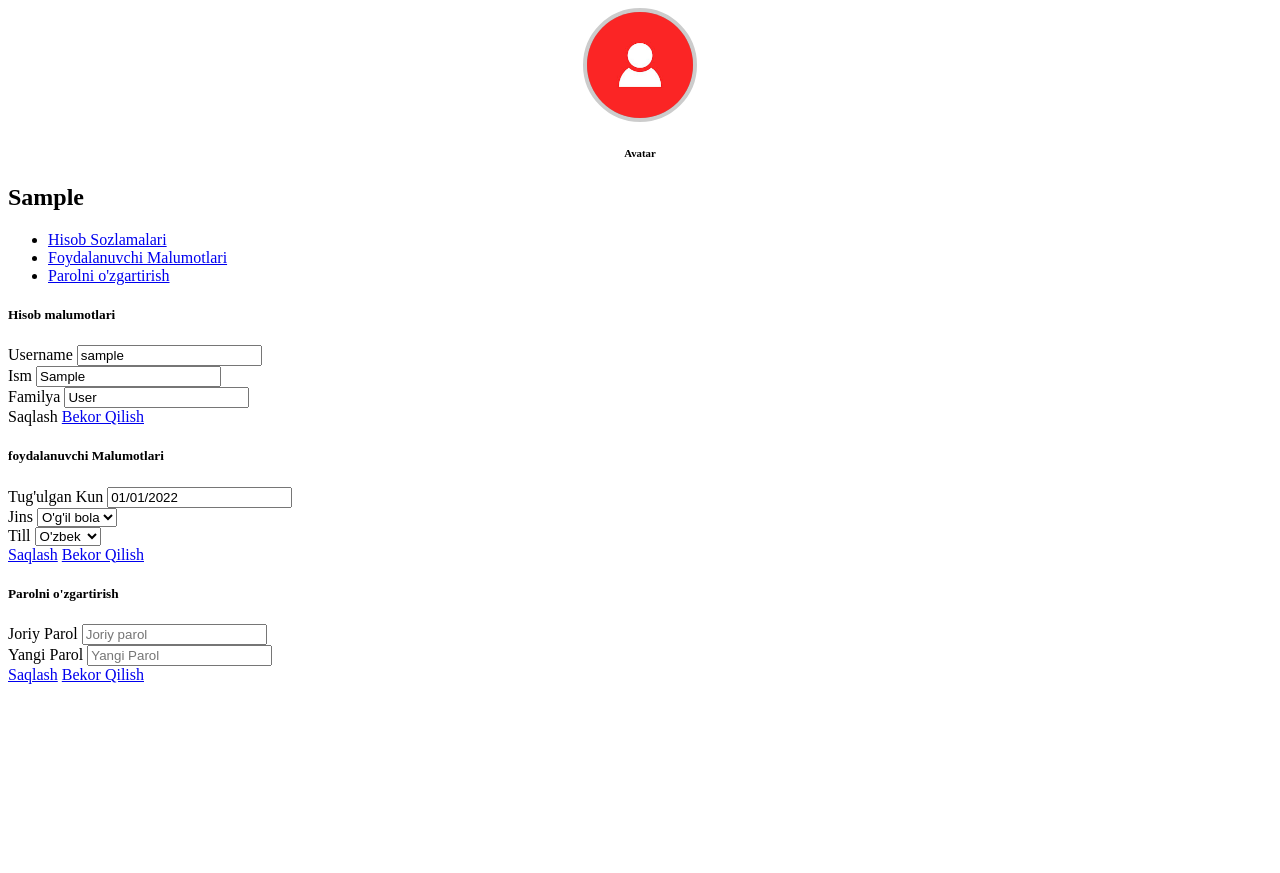
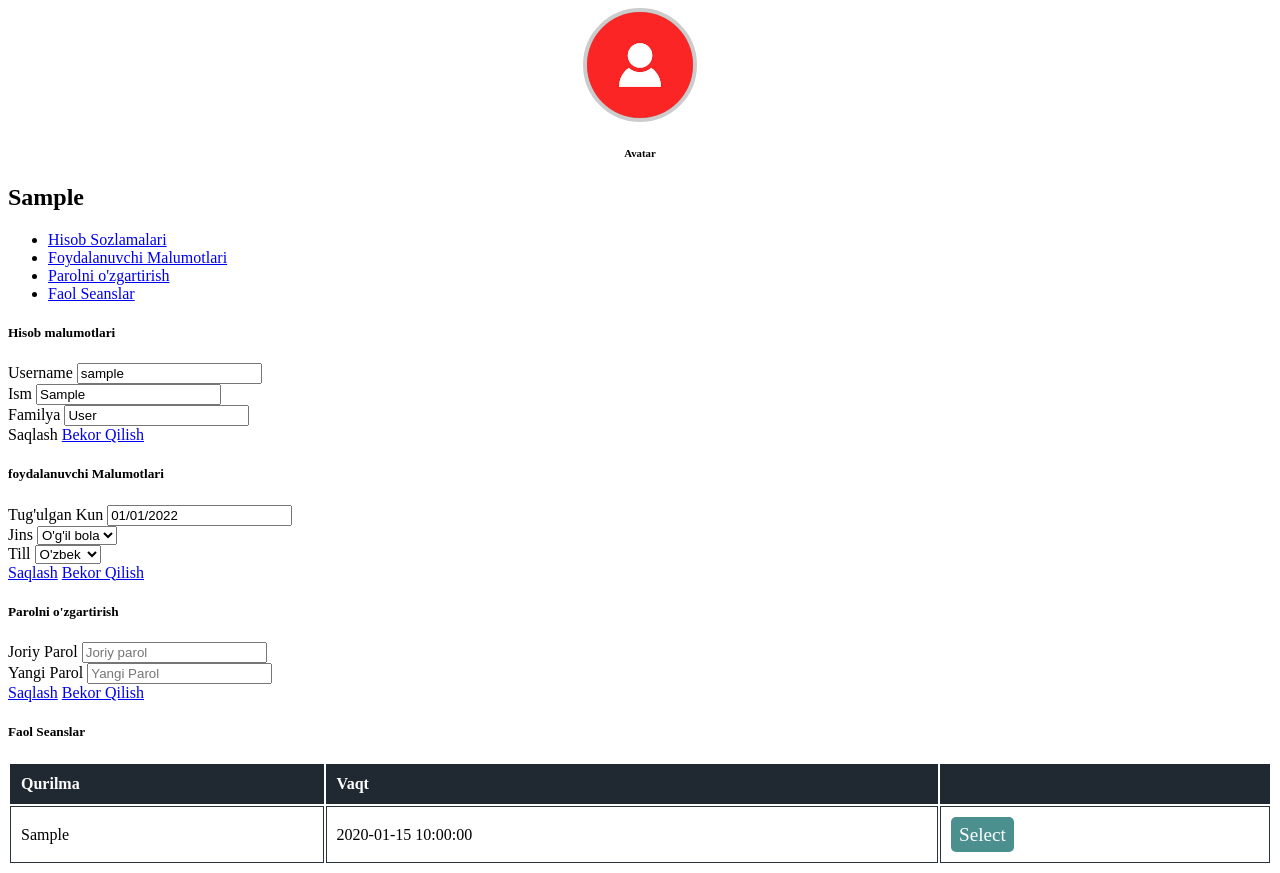
Before and after one commit to ExcelentProgrammer/UzFilm_01, a PHP site: template App/View/User/Account.php in a window 1280 px wide. Before the commit the page ends 684 px from the top, so only its background shows below. Run offline with PHP 8.4, Linux system fonts and the light colour scheme; the template is opened without the code that fills it: most values are stand-ins (such as "Sample title", 1, 10 or a date in 2020); some libraries are stand-ins or nearby versions.

Commit message:
login
avtomatik login token orqali kirishga o'zgardi endi avtomatik loginni boshqarish mumkun faol seanslarni kuzatish || o'chirish

```diff
--- a/App/Controller/HomeController.php
+++ b/App/Controller/HomeController.php
@@ -80,6 +80,7 @@ class HomeController extends HomeModel
 	{
 		$AccountModel = new AccountModel();
 		$UserData = $AccountModel->UserData();
+		$Seanslar = $AccountModel->Seans($_SESSION['ID']);
 		require_once ROOT_PATH . "/App/View/User/Account.php";
 	}
 
--- a/App/Model/AccountModel.php
+++ b/App/Model/AccountModel.php
@@ -15,4 +15,8 @@ class AccountModel extends DB
         }
 
     }
+    function Seans($ID){
+        $res = mysqli_query($this->con(),"SELECT * FROM token WHERE UserID='$ID'");
+        return mysqli_fetch_all($res,MYSQLI_ASSOC);
+    }
 }
--- a/App/View/User/Account.php
+++ b/App/View/User/Account.php
@@ -1,3 +1,5 @@
+<link rel="stylesheet" href="Assets/css/Seans.css">
+<script src="Assets/js/seans.js"></script>
 <style>
     /*Profile Pic Start*/
     .picture-container {
@@ -87,7 +89,8 @@
                 </div>
                 <!-- Col End -->
                 <div class="col-md -10">
-                    <h2><?= /** @var array $UserData */
+                    <h2><?=
+                        /** @var array $UserData */
                         $UserData['FirstName'] ?></h2>
                 </div>
                 <!-- Col End -->
@@ -107,27 +110,17 @@
                             <li class="nav-item" role="presentation">
                                 <a class="nav-link" data-toggle="pill" href="#pills-2" role="tab" aria-selected="true">Parolni o'zgartirish</a>
                             </li>
+                            <li class="nav-item" role="presentation">
+                                <a class="nav-link" data-toggle="pill" href="#pills-3" role="tab" aria-selected="true">Faol Seanslar</a>
+                            </li>
 
                         </ul>
                         <div class="tab-content" id="pills-tabContent">
-
-
-
-
-
-
-
-
-
 
                             <div id="pills-profile" class="tab-pane animated fadeInRight show active">
                                 <!-- Start Form -->
                                 <form id="profile-settings-form" action="#" method="post">
                                     <div class="error-container"></div>
-
-
-
-
                                     <!-- Row End -->
                                     <h5 class="mb-3 mt-3 pb-3 section-border">Hisob malumotlari</h5>
                                     <div class="row">
@@ -166,8 +159,6 @@
                                 </form>
                                 <!-- Form End -->
                             </div>
-
-
 
                             <div id="pills-1" class="tab-pane animated fadeInRight">
                                 <!-- Start Form -->
@@ -212,12 +203,6 @@
                                 <!-- Form End -->
                             </div>
 
-
-
-
-
-
-
                             <div id="pills-2" class="tab-pane animated fadeInRight">
                                 <!-- Start Form -->
                                 <form id="profile-settings-form" action="#" method="post">
@@ -250,6 +235,39 @@
                                 <!-- Form End -->
                             </div>
 
+                            <div id="pills-3" class="tab-pane animated fadeInRight">
+                                <!-- Start Form -->
+                                <h5 class="mb-3 mt-3 pb-3 section-border">Faol Seanslar</h5>
+                                <table>
+                                    <thead>
+                                        <tr>
+                                            <th>
+                                                Qurilma
+                                            </th>
+                                            <th>
+                                                Vaqt
+                                            </th>
+                                            <th></th>
+                                        </tr>
+                                    </thead>
+                                    <tbody>
+                                        <?php foreach ($Seanslar as $Seans) { ?>
+                                            <tr>
+                                                <td data-title='Qurilma' >
+                                                    <?= $Seans['UserAgent'] ?>
+                                                </td>
+                                                <td data-title='Vaqt'>
+                                                    <?= $Seans['Date'] ?>
+                                                </td>
+                                                <td class='select'>
+                                                    <a class='button' href='#'>
+                                                        Select
+                                                    </a>
+                                                </td>
+                                            <?php } ?>
+                                    </tbody>
+                                </table>
+                            </div>
 
 
 
@@ -282,13 +300,13 @@
         var LastName = document.querySelector("input[name='LastName']").value;
         var FirstName = document.querySelector("input[name='FirstName']").value;
         var ID = decodeURIComponent("<?php echo $UserData['ID'] ?>");
-        Data.append("ID",ID);
-        Data.append("UserName",UserName);
-        Data.append("LastName",LastName);
-        Data.append("FirstName",FirstName);
-        req.open("POST",'Config/Confirm.php?menu=EditAccountData');
+        Data.append("ID", ID);
+        Data.append("UserName", UserName);
+        Data.append("LastName", LastName);
+        Data.append("FirstName", FirstName);
+        req.open("POST", 'Config/Confirm.php?menu=EditAccountData');
         req.send(Data);
-        req.onload=()=>{
+        req.onload = () => {
             console.log(req.response);
         };
     }
--- /dev/null
+++ b/Assets/css/Seans.css
@@ -0,0 +1,241 @@
+main{
+    box-sizing: border-box;
+  }
+
+  main.open, main.open {
+    height: 100%;
+    overflow: hidden;
+  }
+
+  main {
+    padding: 40px;
+    font-size: 62.5%;
+  }
+
+  main {
+    padding: 20px;
+    background-color: #5BB9B8;
+    line-height: 1.6;
+    -webkit-font-smoothing: antialiased;
+    color: #fff;
+    font-size: 1.6rem;
+    font-family: 'Lato', sans-serif;
+  }
+
+  p {
+    text-align: center;
+    margin: 20px 0 60px;
+  }
+
+  main {
+    background-color: #2C3845;
+  }
+
+  h1 {
+    text-align: center;
+    font-weight: 300;
+  }
+
+  table {
+    display: block;
+  }
+
+  tr, td, tbody, tfoot {
+    display: block;
+  }
+
+  thead {
+    display: none;
+  }
+
+  tr {
+    padding-bottom: 10px;
+  }
+
+  td {
+    padding: 10px 10px 0;
+    text-align: center;
+  }
+  td:before {
+    content: attr(data-title);
+    color: #7a91aa;
+    text-transform: uppercase;
+    font-size: 1.4rem;
+    padding-right: 10px;
+    display: block;
+  }
+
+  table {
+    width: 100%;
+  }
+
+  th {
+    text-align: left;
+    font-weight: 700;
+  }
+
+  thead th {
+    background-color: #202932;
+    color: #fff;
+    border: 1px solid #202932;
+  }
+
+  tfoot th {
+    display: block;
+    padding: 10px;
+    text-align: center;
+    color: #b8c4d2;
+  }
+
+  .button {
+    line-height: 1;
+    display: inline-block;
+    font-size: 1.2rem;
+    text-decoration: none;
+    border-radius: 5px;
+    color: #fff;
+    padding: 8px;
+    background-color: #4b908f;
+  }
+
+  .select {
+    padding-bottom: 20px;
+    border-bottom: 1px solid #28333f;
+  }
+  .select:before {
+    display: none;
+  }
+
+  .detail {
+    background-color: #BD2A4E;
+    width: 100%;
+    height: 100%;
+    padding: 40px 0;
+    position: fixed;
+    top: 0;
+    left: 0;
+    overflow: auto;
+    -moz-transform: translateX(-100%);
+    -ms-transform: translateX(-100%);
+    -webkit-transform: translateX(-100%);
+    transform: translateX(-100%);
+    -moz-transition: -moz-transform 0.3s ease-out;
+    -o-transition: -o-transform 0.3s ease-out;
+    -webkit-transition: -webkit-transform 0.3s ease-out;
+    transition: transform 0.3s ease-out;
+  }
+  .detail.open {
+    -moz-transform: translateX(0);
+    -ms-transform: translateX(0);
+    -webkit-transform: translateX(0);
+    transform: translateX(0);
+  }
+
+  .detail-container {
+    margin: 0 auto;
+    padding: 40px;
+    max-width: 500px;
+  }
+
+  dl {
+    margin: 0;
+    padding: 0;
+  }
+
+  dt {
+    font-size: 2.2rem;
+    font-weight: 300;
+  }
+
+  dd {
+    margin: 0 0 40px 0;
+    font-size: 1.8rem;
+    padding-bottom: 5px;
+    border-bottom: 1px solid #ac2647;
+    box-shadow: 0 1px 0 #c52c51;
+  }
+
+  .close {
+    background: none;
+    padding: 18px;
+    color: #fff;
+    font-weight: 300;
+    border: 1px solid rgba(255, 255, 255, 0.4);
+    border-radius: 4px;
+    line-height: 1;
+    font-size: 1.8rem;
+    position: fixed;
+    right: 40px;
+    top: 20px;
+    -moz-transition: border 0.3s linear;
+    -o-transition: border 0.3s linear;
+    -webkit-transition: border 0.3s linear;
+    transition: border 0.3s linear;
+  }
+  .close:hover, .close:focus {
+    background-color: #a82545;
+    border: 1px solid #a82545;
+  }
+
+  @media (min-width: 460px) {
+    td {
+      text-align: left;
+    }
+    td:before {
+      display: inline-block;
+      text-align: right;
+      width: 140px;
+    }
+
+    .select {
+      padding-left: 160px;
+    }
+  }
+  @media (min-width: 720px) {
+    table {
+      display: table;
+    }
+
+    tr {
+      display: table-row;
+    }
+
+    td, th {
+      display: table-cell;
+    }
+
+    tbody {
+      display: table-row-group;
+    }
+
+    thead {
+      display: table-header-group;
+    }
+
+    tfoot {
+      display: table-footer-group;
+    }
+
+    td {
+      border: 1px solid #28333f;
+    }
+    td:before {
+      display: none;
+    }
+
+    td, th {
+      padding: 10px;
+    }
+
+    tr:nth-child(2n+2) td {
+      background-color: #242e39;
+    }
+
+    tfoot th {
+      display: table-cell;
+    }
+
+    .select {
+      padding: 10px;
+    }
+  }
--- /dev/null
+++ b/Assets/js/Seans.js
@@ -0,0 +1,4 @@
+$('.button, .close').on('click', function(e) {
+    e.preventDefault();
+    $('.detail, html, body').toggleClass('open');
+  });
--- /dev/null
+++ b/Assets/scss/Seans.scss
@@ -0,0 +1,214 @@
+@import "compass/css3";
+
+$base: #5BB9B8;
+$subtle: #54a1a0;
+$rain: #2C3845;
+$poppy: #BD2A4E;
+$mobile-small: 460px;
+$mobile: 720px;
+* {
+  box-sizing: border-box;
+}
+html,body {
+  &.open {
+    height: 100%;
+    overflow: hidden;
+  }
+}
+html {
+  padding: 40px;
+  font-size: 62.5%;
+}
+
+body {
+  padding: 20px;
+  background-color: $base;
+  line-height: 1.6;
+  -webkit-font-smoothing: antialiased;
+  color: #fff;
+  font-size: 1.6rem;
+  font-family: 'Lato', sans-serif;
+}
+p {
+  text-align: center;
+  margin: 20px 0 60px;
+}
+main {
+  background-color: $rain;
+}
+h1 {
+  text-align: center;
+  font-weight: 300;
+}
+table {
+  display: block;
+}
+tr,td,tbody, tfoot {
+  display: block;
+}
+thead {
+  display: none;
+}
+tr {
+  padding-bottom: 10px;
+}
+td {
+  padding: 10px 10px 0;
+  text-align: center;
+  &:before {
+    content: attr(data-title);
+    color: lighten($rain,35%);
+    text-transform: uppercase;
+    font-size: 1.4rem;
+    padding-right: 10px;
+    display: block;
+  }
+}
+table {
+  width: 100%;
+}
+
+th {
+  text-align: left;
+  font-weight: 700;
+}
+thead {
+  th {
+    background-color: darken($rain,6%);
+    color: #fff;
+    border: 1px solid darken($rain,6%);
+  }
+}
+tfoot {
+  th {
+    display: block;
+    padding: 10px;
+    text-align: center;
+    color: lighten($rain,55%);
+  }
+}
+
+.button {
+  line-height: 1;
+  display: inline-block;
+  font-size: 1.2rem;
+  text-decoration: none;
+  border-radius: 5px;
+  color: #fff;
+  padding: 8px;
+  background-color: darken($subtle,5%);
+}
+.select {
+  &:before {
+    display: none;
+  }
+  padding-bottom: 20px;
+  border-bottom: 1px solid darken($rain,2%);
+}
+.detail {
+  background-color: $poppy;
+  width: 100%;
+  height: 100%;
+  padding: 40px 0;
+  position: fixed;
+  top: 0;
+  left: 0;
+  overflow: auto;
+  @include translateX(-100%);
+  @include single-transition(transform, .3s, ease-out);
+  &.open {
+    @include translateX(0);
+  }
+}
+.detail-container {
+  margin: 0 auto;
+  padding: 40px;
+  max-width: 500px;
+}
+
+dl {
+  margin: 0;
+  padding: 0;
+}
+dt {
+  font-size: 2.2rem;
+  font-weight: 300;
+}
+dd {
+  margin: 0 0 40px 0;
+  font-size: 1.8rem;
+  padding-bottom: 5px;
+  border-bottom: 1px solid darken($poppy,4%);
+  box-shadow: 0 1px 0 lighten($poppy,2%);
+}
+.close {
+  background: none;
+  padding: 18px;
+  color: #fff;
+  font-weight: 300;
+  border: 1px solid rgba(255,255,255,.4);
+  border-radius: 4px;
+  line-height: 1;
+  font-size: 1.8rem;
+  position: fixed;
+  right: 40px;
+  top: 20px;
+  @include single-transition(border,.3s,linear);
+  &:hover, &:focus {
+    background-color: darken($poppy,5%);
+    border: 1px solid darken($poppy,5%);
+  }
+}
+@media (min-width: $mobile-small) {
+  td {
+    text-align: left;
+    &:before {
+      display: inline-block;
+      text-align: right;
+      width: 140px;
+    }
+  }
+  .select {
+    padding-left: 160px;
+  }
+}
+@media (min-width: $mobile) {
+  table {
+    display: table;
+  }
+  tr {
+    display: table-row;
+  }
+  td,th {
+    display: table-cell;
+  }
+  tbody {
+    display: table-row-group;
+  }
+  thead {
+    display: table-header-group;
+  }
+  tfoot {
+    display: table-footer-group;
+  }
+  td {
+      border: 1px solid darken($rain,2%);
+    &:before {
+      display: none;
+    }
+  }
+  td,th {
+    padding: 10px;
+  }
+  tr:nth-child(2n+2) {
+    td {
+      background-color: darken($rain,4%);
+    }
+  }
+  tfoot th {
+    display: table-cell;
+  }
+  .select {
+    padding: 10px;
+  }
+}
```
Also changed, not shown: App/Class/Route.php (+4 -3 lines), Config/Confirm.php (+10 -4 lines), Config/UserData.php (+5 -7 lines), test.php (+1 -13 lines).
